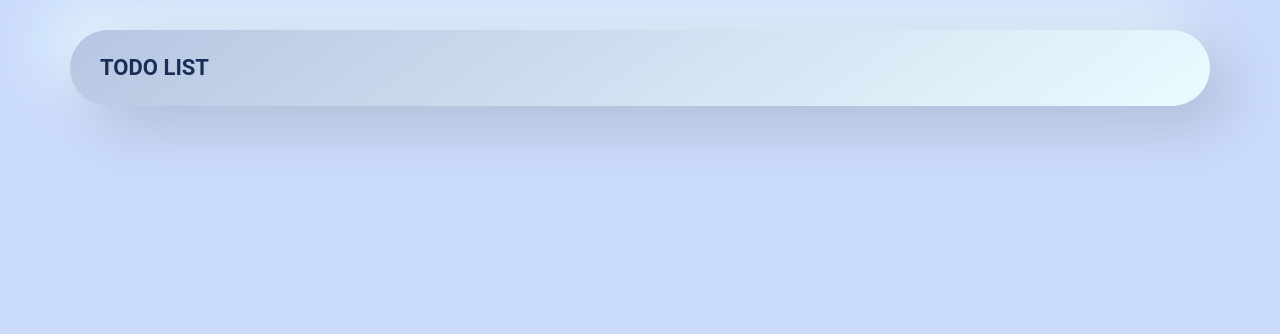
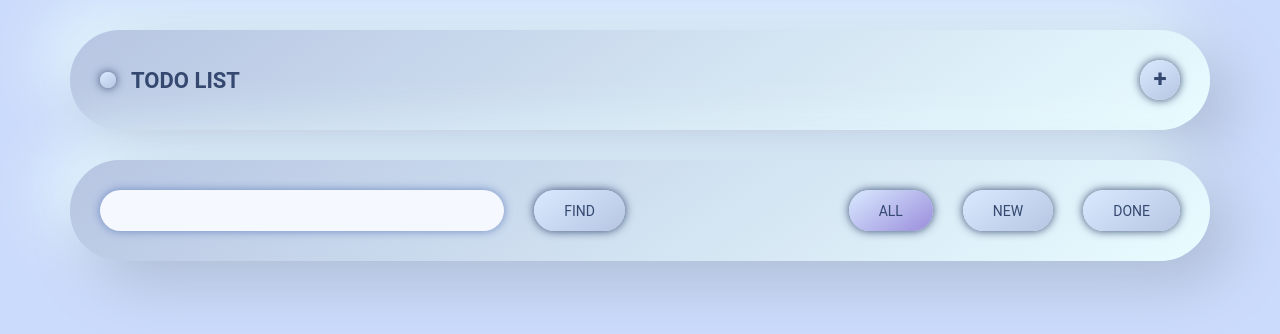
Before and after one commit to Elijah-I/excite.todo, a React (Vite) app: page / in a window 1280 px wide. Shown: the top 334 px of the page. Built offline with nearby package versions, Linux system fonts and the light colour scheme.

Commit message:
feat: implement filters pannel design

```diff
--- a/src/components/TodoList/TodoList.module.scss
+++ b/src/components/TodoList/TodoList.module.scss
@@ -3,17 +3,73 @@
 @import "@/scss/abstracts/placeholders";
 
 .container {
-  @include container;
+  @extend %container;
 }
 
+.filters,
 .header {
   @extend %box-inset;
 
+  display: flex;
+  gap: $gap;
+  align-items: center;
+  justify-content: space-between;
+
   margin-top: $gap;
   padding: $gap;
+}
 
-  // .header h1
-  h1 {
-    @extend %font-header;
+.label {
+  @extend %font-header;
+
+  pointer-events: none;
+
+  &::before {
+    @extend %button-round;
+
+    content: "";
+    display: inline-block;
+    width: 1.6rem;
+    height: 1.6rem;
+    margin-right: calc($gap / 2);
   }
 }
+
+.filters {
+  display: flex;
+  justify-content: space-between;
+  flex-wrap: wrap;
+  gap: $gap;
+
+  // .filters__search
+  &__search {
+    flex: 1 1 calc(50% - $gap / 2);
+    display: flex;
+    gap: $gap;
+
+    // .filters__search input
+    input {
+      flex: 1;
+    }
+  }
+  // .filters__options
+  &__options {
+    flex: 1 1 calc(50% - $gap / 2);
+    display: flex;
+    justify-content: flex-end;
+    gap: $gap;
+
+    @include media-notebook {
+      flex: 1 1 100%;
+      justify-content: center;
+    }
+  }
+}
+
+.selected {
+  @extend %button-selected;
+}
+
+.add {
+  @extend %button-round;
+}
--- a/src/components/TodoList/TodoList.tsx
+++ b/src/components/TodoList/TodoList.tsx
@@ -1,11 +1,31 @@
 import React from "react";
 import styles from "./TodoList.module.scss";
+
+interface TodoList {
+  id: number;
+  name: string;
+  done: boolean;
+  children: TodoList[];
+}
 
 export const TodoList = () => {
   return (
     <div className={styles.container}>
       <div className={styles.header}>
-        <h1>TODO List</h1>
+        <h1 className={styles.label}>TODO List</h1>
+        <button className={styles.add}>+</button>
+      </div>
+
+      <div className={styles.filters}>
+        <div className={styles.filters__search}>
+          <input type="search" />
+          <button>find</button>
+        </div>
+        <div className={styles.filters__options}>
+          <button className={styles.selected}>all</button>
+          <button>new</button>
+          <button>done</button>
+        </div>
       </div>
     </div>
   );
--- a/src/scss/abstracts/_mixins.scss
+++ b/src/scss/abstracts/_mixins.scss
@@ -1,9 +1,17 @@
-@import "@/scss/abstracts/varibales";
+@mixin media-notebook {
+  @media only screen and (max-width: 812px) {
+    @content;
+  }
+}
 
-@mixin container {
-  padding: 0 $gap;
-  margin: 0 auto;
-  width: 100%;
-  max-width: $max-width;
-  box-sizing: border-box;
+@mixin media-tablet {
+  @media only screen and (max-width: 680px) {
+    @content;
+  }
 }
+
+@mixin media-mobile {
+  @media only screen and (max-width: 481px) {
+    @content;
+  }
+}
--- a/src/scss/abstracts/_placeholders.scss
+++ b/src/scss/abstracts/_placeholders.scss
@@ -1,4 +1,12 @@
 @import "@/scss/abstracts/varibales";
+
+%container {
+  padding: 0 $gap;
+  margin: 0 auto;
+  width: 100%;
+  max-width: $max-width;
+  box-sizing: border-box;
+}
 
 %box {
   border-radius: $radius;
@@ -14,6 +22,67 @@
   background: linear-gradient(145deg, $primary-shadow-inset, $secondary-shadow);
 }
 
+%box-shadow {
+  @extend %box;
+
+  display: flex;
+  align-items: center;
+  justify-content: center;
+
+  border-radius: 50px;
+  background: linear-gradient(
+    145deg,
+    $primary-shadow-button,
+    $primary-shadow-inset
+  );
+}
+
+%button {
+  @extend %box-shadow;
+  @extend %font;
+
+  padding: 1.3rem $gap 1.2rem;
+  font-size: 1.4rem !important;
+  text-transform: uppercase;
+  cursor: pointer;
+  transition: box-shadow 0.2s ease;
+  box-shadow: 0 0 1rem 0 $secondary-shadow-button;
+
+  &:hover {
+    box-shadow: 0 0 1rem 0.2rem $secondary-shadow-button;
+  }
+}
+
+%button-round {
+  @extend %button;
+  @extend %font-header;
+
+  font-size: 2.4rem !important;
+  padding: 0;
+  height: 4rem;
+  width: 4rem;
+}
+
+%button-selected {
+  @extend %button;
+
+  background: linear-gradient(
+    145deg,
+    $primary-shadow-button,
+    $selected-shadow-button
+  );
+  box-shadow: 0 0 1rem 0rem $secondary-shadow-button;
+
+  cursor: default;
+  pointer-events: none;
+}
+
+%font {
+  font-size: 1.6rem;
+  font-weight: 400;
+  color: $primary-font-color;
+}
+
 %font-header {
   font-size: 2.2rem;
   font-weight: 700;
--- a/src/scss/abstracts/_varibales.scss
+++ b/src/scss/abstracts/_varibales.scss
@@ -1,15 +1,32 @@
+@import "@/scss/abstracts/mixins";
+
 // bg colors
+$white: #f5f8ff;
 $primary-bg-color: #cbdbfb;
 
 // font clors
-$primary-font-color: #192e57;
+$primary-font-color: #344870;
 
 // shadows
 $primary-shadow: #adbad5;
 $secondary-shadow: #e9fcff;
 $primary-shadow-inset: #b7c5e2;
+$primary-shadow-input: #6d89c2;
+$primary-shadow-button: #d9eaff;
+$secondary-shadow-button: #344870;
+$selected-shadow-button: #9a8ddc;
 
 // sizes
-$gap: 3rem;
-$radius: 5rem;
+:root {
+  --gap: 3rem;
+  --radius: 5rem;
+
+  @include media-mobile {
+    --gap: 2rem;
+    --radius: 3rem;
+  }
+}
+
+$gap: var(--gap);
+$radius: var(--radius);
 $max-width: 120rem;
--- a/src/scss/app.scss
+++ b/src/scss/app.scss
@@ -1,2 +1,3 @@
 @import "./vendor/normalize";
+@import "./global/global";
 @import "./global/fonts";
--- /dev/null
+++ b/src/scss/global/_global.scss
@@ -0,0 +1,34 @@
+@import "@/scss/abstracts/mixins";
+@import "@/scss/abstracts/varibales";
+@import "@/scss/abstracts/placeholders";
+
+html {
+  font-size: 10px;
+  @include media-mobile {
+    font-size: 8px;
+  }
+}
+
+body {
+  font: 400 1.6rem/1.6rem "Roboto", sans-serif;
+  background-color: $primary-bg-color;
+}
+
+input[type="text"],
+input[type="date"],
+input[type="search"] {
+  @extend %box-shadow;
+
+  width: 100%;
+  background: $white;
+  padding: 0 calc($gap / 1.5);
+  box-shadow: 0 0 1rem 0rem $primary-shadow-input;
+
+  &:focus {
+    box-shadow: 0 0 1rem 0.2rem $primary-shadow-input;
+  }
+}
+
+button {
+  @extend %button;
+}
--- a/src/scss/vendor/_normalize.scss
+++ b/src/scss/vendor/_normalize.scss
@@ -11,7 +11,6 @@
  */
 
 html {
-  font-size: 10px;
   line-height: 1.15; /* 1 */
   -webkit-text-size-adjust: 100%; /* 2 */
 }
@@ -24,8 +23,6 @@ html {
  */
 
 body {
-  font: 400 1.6rem/1.6rem "Roboto", sans-serif;
-  background-color: $primary-bg-color;
   margin: 0;
 }
 
@@ -169,6 +166,8 @@ input,
 optgroup,
 select,
 textarea {
+  border: 0;
+  outline: none;
   font-family: inherit; /* 1 */
   font-size: 100%; /* 1 */
   line-height: 1.15; /* 1 */
```
